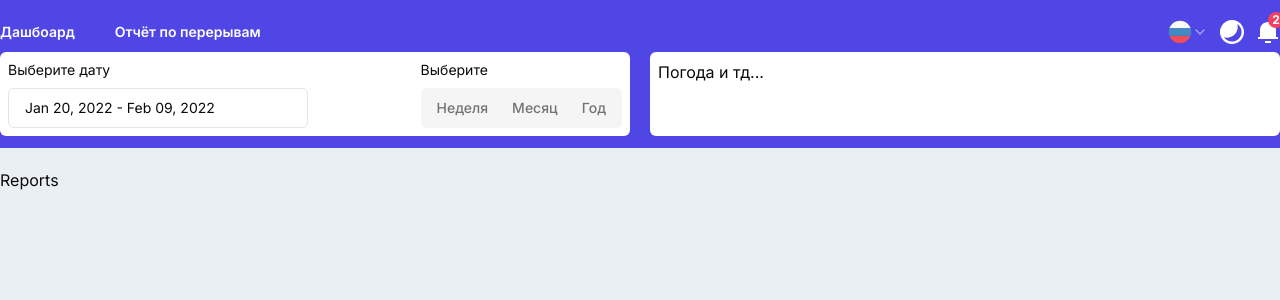
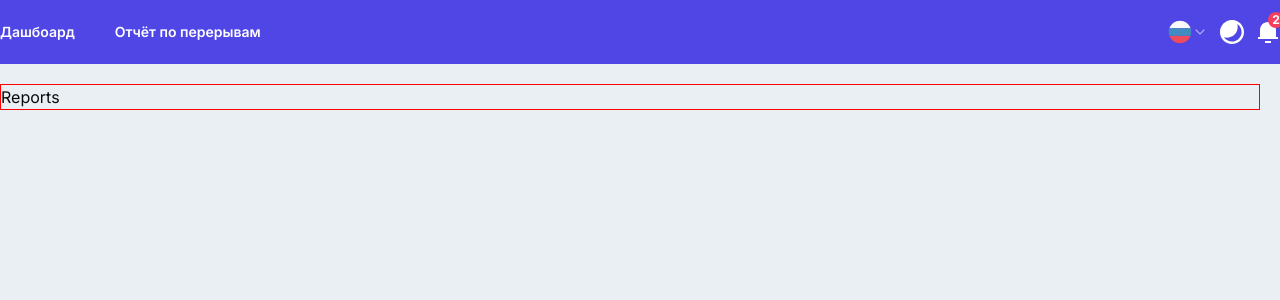
Before and after one commit to Umirzakovv/112-wfm, a Next.js app: page /reports in a window 1280 px wide. Shown: the top 300 px of the page. Built offline with nearby package versions, Linux system fonts and the light colour scheme.

Commit message:
divide layouts into DashboardLayout and ReportsLayout

```diff
--- /dev/null
+++ b/src/app/dashboard/layout.tsx
@@ -0,0 +1,21 @@
+import HeaderFilter from "@/components/dashboard/HeaderFilter";
+import Header from "@/components/reusable/Header";
+import MainContent from "@/components/reusable/MainContent";
+import React, { FC } from "react";
+
+type DashboardLayoutType = {
+  children: React.ReactNode;
+};
+
+const DashboardLayout: FC<DashboardLayoutType> = ({ children }) => {
+  return (
+    <div>
+      <Header>
+        <HeaderFilter />
+      </Header>
+      <MainContent>{children}</MainContent>
+    </div>
+  );
+};
+
+export default DashboardLayout;
--- a/src/app/dashboard/page.tsx
+++ b/src/app/dashboard/page.tsx
@@ -3,12 +3,11 @@
 import BarGraph from "@/components/dashboard/BarGraph";
 import ListOperators from "@/components/dashboard/ListOperators";
 import MapCard from "@/components/dashboard/MapCard";
-import MapUzb from "@/components/dashboard/MapUzb";
 import PieChartSideCard from "@/components/dashboard/PieChartCard";
 import StatisticsTabs from "@/components/dashboard/StatisticsTabs";
-import StatisticsTab from "@/components/dashboard/StatisticsTabs";
 import { FC, useEffect, useState } from "react";
 import io, { Socket } from "socket.io-client";
+import DashboardLayout from "./layout";
 const socketUrl = "http://192.168.42.176:1000/";
 
 const socket: Socket = io(socketUrl);
@@ -23,6 +22,7 @@ const Dashboard: FC = () => {
     });
   }, []);
   return (
+    <DashboardLayout>
       <div className=" flex justify-between gap-5">
         <div className="w-1/2 grid gap-5 h-max">
           <MapCard />
@@ -34,6 +34,7 @@ const Dashboard: FC = () => {
           <ListOperators data={data} typeOperators={typeOperators} />
         </div>
       </div>
+    </DashboardLayout>
   );
 };
 
--- a/src/app/layout.tsx
+++ b/src/app/layout.tsx
@@ -29,10 +29,7 @@ export default function RootLayout({
           disableTransitionOnChange
         >
           <MainContextProvider>
-            <Header>
-              <HeaderFilter />
-            </Header>
-            <MainContent>{children}</MainContent>
+            {children}
           </MainContextProvider>
         </ThemeProvider>
       </body>
--- /dev/null
+++ b/src/app/reports/layout.tsx
@@ -0,0 +1,18 @@
+import Header from "@/components/reusable/Header";
+import MainContent from "@/components/reusable/MainContent";
+import React, { FC } from "react";
+
+type ReportLayoutType = {
+  children: React.ReactNode;
+};
+
+const ReportLayout: FC<ReportLayoutType> = ({ children }) => {
+  return (
+    <div>
+      <Header></Header>
+      <MainContent>{children}</MainContent>
+    </div>
+  );
+};
+
+export default ReportLayout;
--- a/src/app/reports/page.tsx
+++ b/src/app/reports/page.tsx
@@ -1,7 +1,7 @@
 import React, { FC } from "react";
 
 const Reports: FC = () => {
-  return <div>Reports</div>;
+  return <div className="borderr">Reports</div>;
 };
 
 export default Reports;
```
Lines whose indentation alone changed are shown as unchanged.
